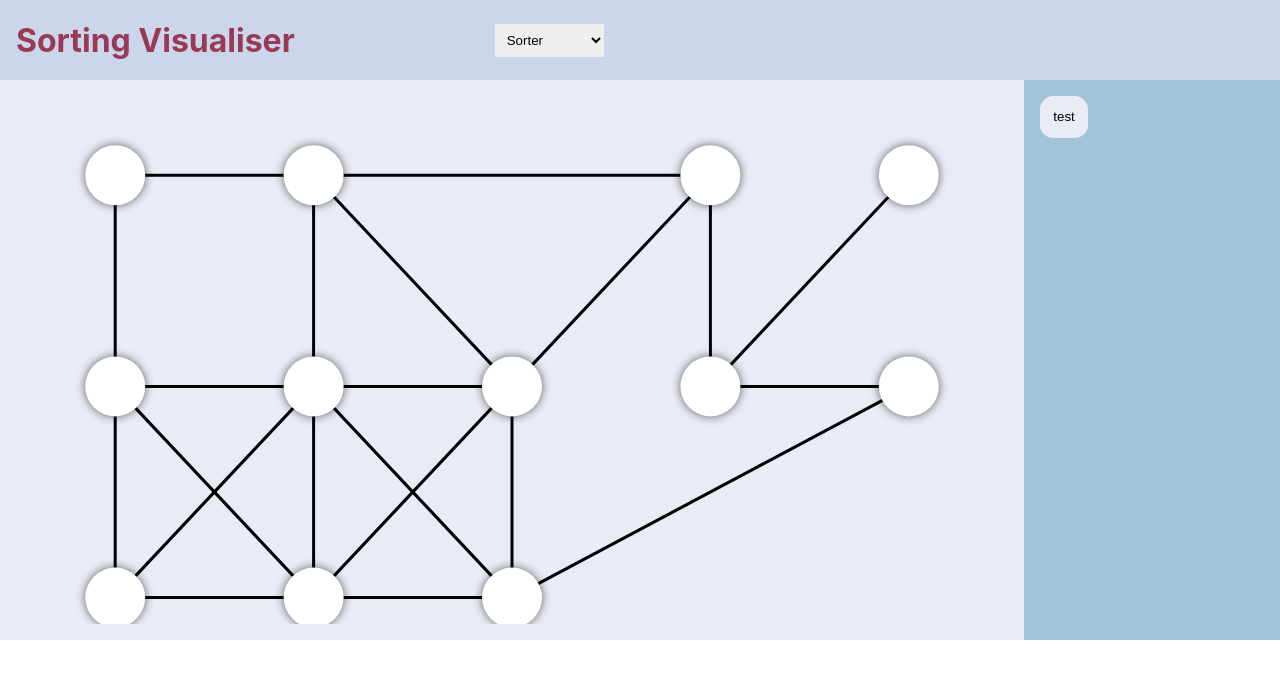
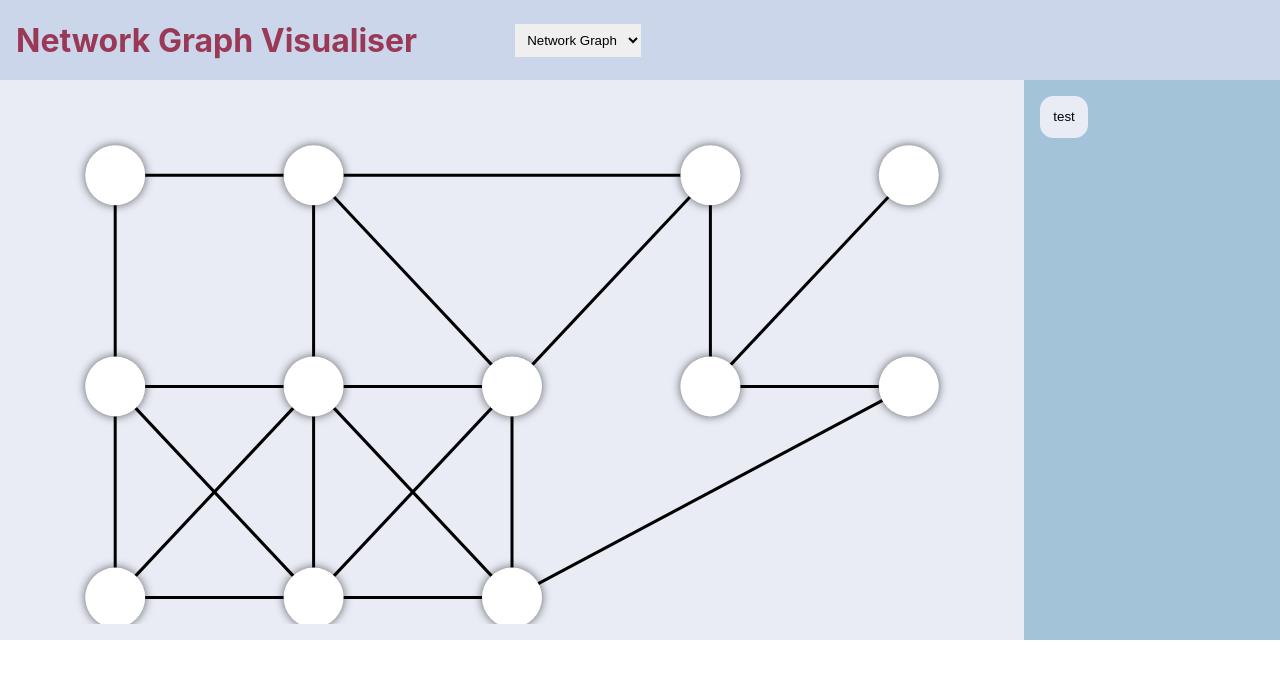
Before and after one commit to johanvandongen/visualiser, a React (Create React App) app: page / in a window 1280 px wide. Shown: the top 678 px of the page. Built offline with nearby package versions, Linux system fonts and the light colour scheme.

Commit message:
change header title based on selected component

```diff
--- a/src/App.js
+++ b/src/App.js
@@ -34,10 +34,10 @@ function App() {
     padding:"1rem 1rem"
   }
 
-  const components = {
-    0: <SorterVisualisation/>,
-    1: <GraphVisualisation/>,
-    2: <HelloWorld/>,
+  const types = {
+    0: {name: "Sorter", comp: <SorterVisualisation/>},
+    1: {name: "Network Graph", comp: <GraphVisualisation/>},
+    2: {name: "Hello world", comp: <HelloWorld/>}
   }
 
   const changeType = (event) => {
@@ -49,9 +49,9 @@ function App() {
     <>
 
     <div style={topMenuStyle}>
-      <Menu changeType={changeType}/>
+      <Menu changeType={changeType} types={types} currentType={type}/>
     </div>
-    {components[type]}
+    {types[type].comp}
     </>
   )
 }
--- a/src/components/Menu.js
+++ b/src/components/Menu.js
@@ -16,13 +16,15 @@ export default function Menu(props) {
 
     return (
         <div style={menuStyle}>
-            <h1>Sorting Visualiser</h1>
+            <div style={{width: "40%"}}>
+                <h1>{props.types[props.currentType].name} Visualiser</h1>
+            </div>
 
             <div id="custom-select">
-                <select onChange={props.changeType}>
-                    <option value={0}>Sorter</option>
-                    <option value={1}>Konva</option>
-                    <option value={2}>Hello World!</option>
+                <select onChange={props.changeType} value={props.currentType}>
+                    <option value={0}>{props.types[0].name}</option>
+                    <option value={1}>{props.types[1].name}</option>
+                    <option value={2}>{props.types[2].name}</option>
                 </select>
             </div>
         </div>
--- a/src/index.css
+++ b/src/index.css
@@ -57,7 +57,6 @@ span {
   position: relative;
   font-family: Arial;
   background-color: red;
-  margin-left: 200px;
 }
 
 #custom-select select {
```
